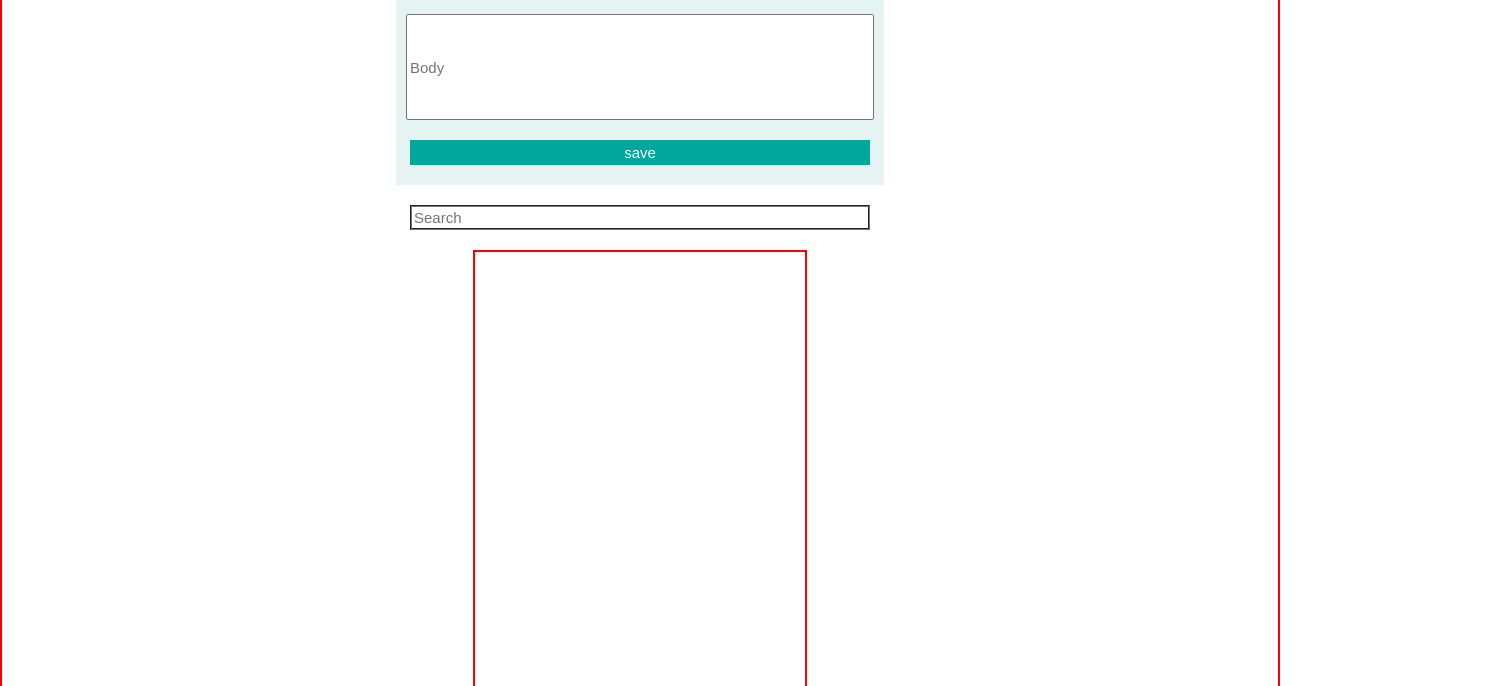
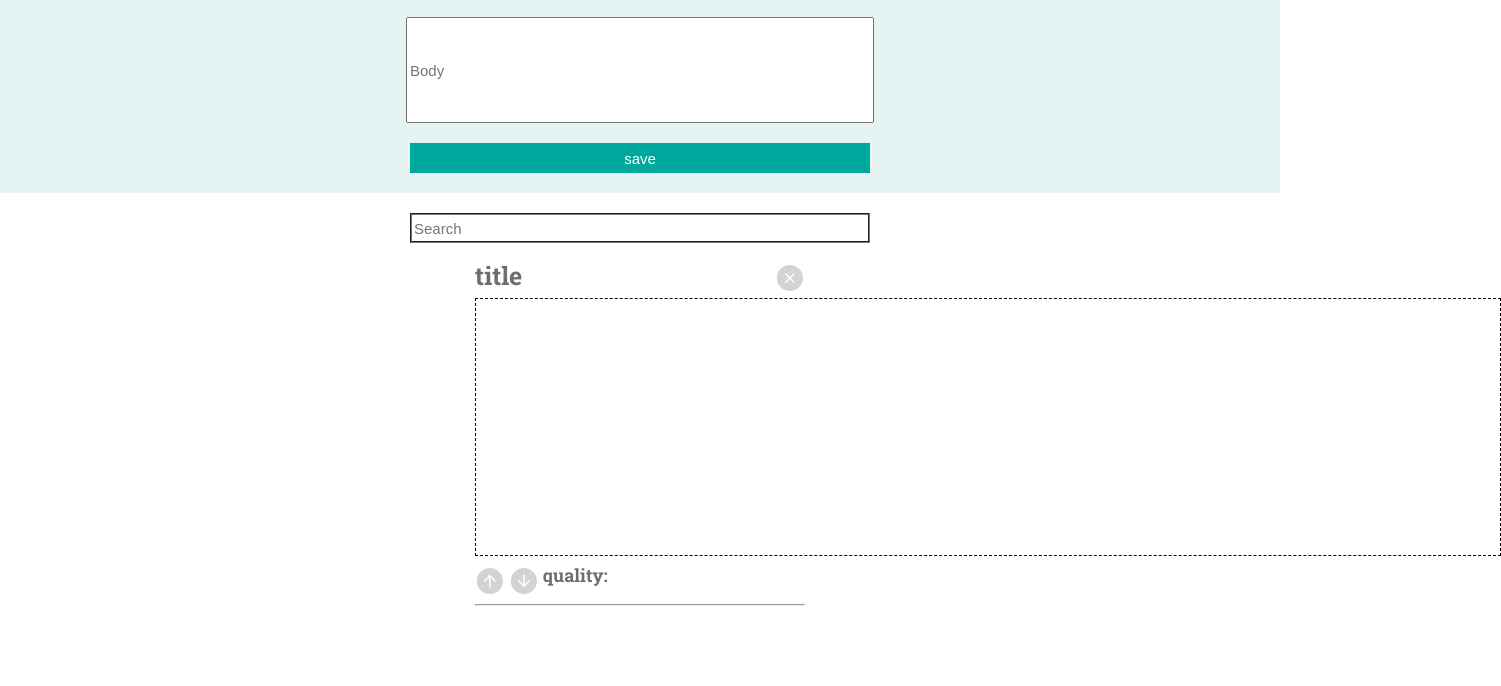
Before and after one commit to AKewlBreeze/IdeaBox2.0, a plain HTML site: page index.html in a window 1280 px wide. Shown: the part 114-800 px from the top of the page, 1501 px wide, since content can reach past the window. Drawn offline with nearby package versions, Linux system fonts and the light colour scheme.

Commit message:
Add Idea Card CSS tweaks

```diff
--- a/CSS/styles.css
+++ b/CSS/styles.css
@@ -14,7 +14,6 @@ body {
   justify-content: flex-start;
   align-content: center;
   align-items: center;
-  border: solid 2px red;
 }
 
 form {
@@ -25,6 +24,7 @@ form {
   align-items: center;
   background-color: #E5F3F2;
   align-items: center;
+  width: 100vw;
 
 }
 
@@ -40,7 +40,7 @@ span {
 }
 
 input {
-  height: 20px;
+  height: 25px;
   width: 80vw;
   font-size: 15px;
   margin: 10px;
@@ -57,14 +57,14 @@ input {
   text-decoration: none;
   border: none;
   margin-bottom: 20px;
-  height: 25px;
+  height: 30px;
 }
 
 .save-button:hover {
   background-color: #045E55;
 }
 
-.idea-column {
+.idea-search {
   display: flex;
   flex-direction: column;
   justify-content: flex-start;
@@ -73,105 +73,95 @@ input {
 }
 
 .search-input {
-  /*text-decoration: none;*/
   border-style: groove;
   margin-top: 20px;
-  height: 25px;
+  height: 30px;
 }
 
-.idea-section{
+.idea-section {
   flex-direction: column;
-  display:flex;
+  display: flex;
   align-content: center;
   align-items: center;
-  margin:10px;
+  margin: 10px;
   width: 80vw;
   max-width: 330px;
   height: 100vh;
-  border: solid 2px red;
-
 }
 
-.idea-render{
+.idea-render {
   font-family: "Roboto Slab", serif;
   color: #6D6E71;
   height: 25vh;
   width: 80vw;
   max-width: 330px;
-  border:solid 2px red;
 }
 
-.title-render{
-  font-size: 20px;
-  display:inline;
+.title-render {
+  font-size: 25px;
+  display: inline;
   width: 100%;
   vertical-align: bottom;
 }
 
-.button{
+.button {
   vertical-align: top;
-  height: 25px;
-  width: 25px;
+  height: 30px;
+  width: 30px;
   background-color: transparent;
   color: transparent;
-  border:none;
-
+  border: none;
 }
 
-.delete{
+.delete {
   background-image: url(../Images/delete.svg);
-  background-repeat:no-repeat;
-  display:inline-block;
-  vertical-align:bottom;
+  background-repeat: no-repeat;
+  display: inline-block;
+  vertical-align: bottom;
   /*margin-left: 180px;*/
-  float:right;
+  float: right;
 }
 
-.delete:hover{
+.delete:hover {
   background-image: url(../Images/delete-hover.svg);
 }
 
-.upvote{
+.upvote {
   background-image:url(../Images/upvote.svg);
 }
 
-.upvote:hover{
+.upvote:hover {
   background-image:url(../Images/upvote-hover.svg);
 }
 
-.downvote{
+.downvote {
   background-image:url(../Images/downvote.svg);
 }
 
-.downvote:hover{
+.downvote:hover {
   background-image:url(../Images/downvote-hover.svg);
 }
 
-.editable-body{
+.editable-body {
   font-family: "Open Sans", sans-serif;
-  display:block;
-  height: 15vw;
+  display: block;
+  height: 20vw;
   width: 80vw;
-  max-width: 300vw;
+  max-width: 330vw;
+  margin: 10px 0px;
   border: dashed black 1px;
 }
 
-.quality-text{
-  align-items: center;
-  align-content: center;
-  font-size: 12px;
+.quality-text {
+  font-size: 18px;
 }
 
 
-.vote{
-  vertical-align: top;
-  height: 8%;
-  width: 8%;
-}
-
 @media screen and (min-width: 650px) {
-  input {
+  input, editable-body, idea-render, idea-section {
     width: 50vw;
     max-width: 460px;
   }
+
+
 }
--- a/index.html
+++ b/index.html
@@ -14,13 +14,13 @@
       <input type="text" placeholder="Body" class="idea-body">
       <input type="submit" value="save" class="save-button">
     </form>
-    <article class="idea-column">
+    <article class="idea-search">
       <input type="search" placeholder="Search" class="search-input">
     </article>
 
 
 <section class = "idea-section">
-  <!-- <div class ="idea-render">
+  <div class ="idea-render">
     <div class = "title-content">
     <h2 class ="title-render" contenteditable="true">title</h2>
     <button class="button delete">delete</button>
@@ -32,7 +32,7 @@
     </p>
       <hr>
     </div>
-  </div> -->
+  </div>
 </section>
 
 
--- a/script.js
+++ b/script.js
@@ -6,7 +6,6 @@ $('.save-button').click(function(event) {
   var $ideaBody = $('.idea-body').val();
   displayIdea($ideaTitle, $ideaBody);
   clearIdeaInputs();
-  var
   });
 
 
```
